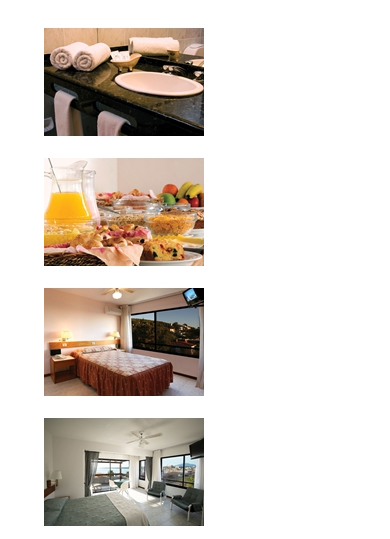
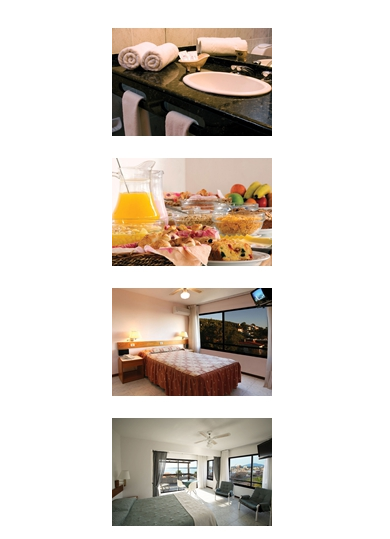
Before and after one commit to britezdevirgilio/sanremo.github.io, a plain HTML site: page galeria.html in a window 390 px wide. Shown: the part 279-818 px from the top of the page. Drawn offline with Linux system fonts and the light colour scheme; a script that the page names is missing.

Commit message:
Update vlightbox1.css

```diff
--- a/index_files/vlb_files1/vlightbox1.css
+++ b/index_files/vlb_files1/vlightbox1.css
@@ -3,9 +3,13 @@
     margin:auto;
 	zoom:1;
 	margin-bottom:70px;
-
 }
-
+@media screen and (max-width:800px)
+{
+	#vlightbox1{
+	width:45%;
+	}
+}
 #vlightbox1 .vlightbox1 div{
 	left:0;
 	top:0;
```
